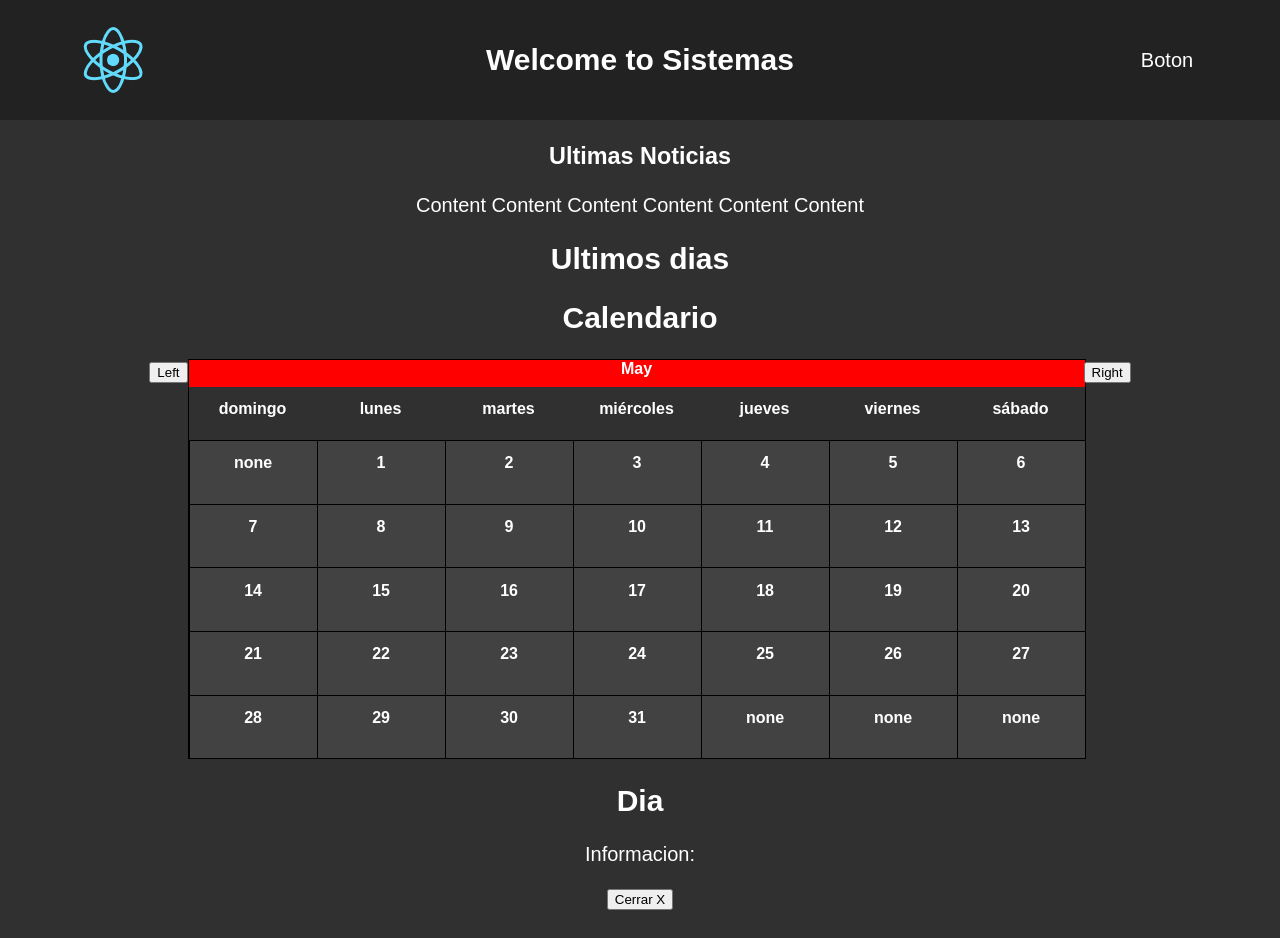
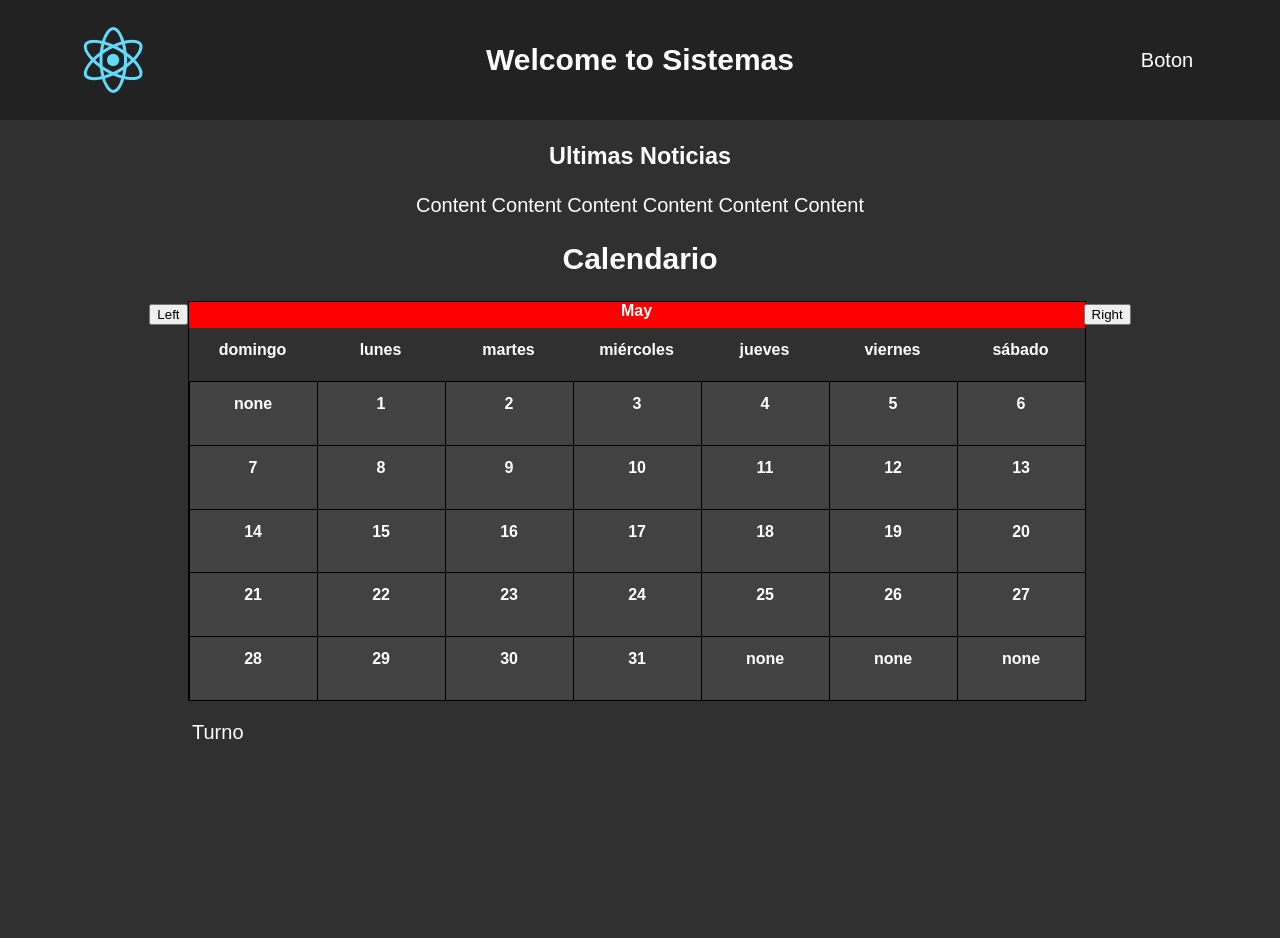
Before and after one commit to Ale9Hack/react-front-end-test, a React (Create React App) app: page / in a window 1280 px wide. Shown: the top 938 px of the page. Built offline with nearby package versions, Linux system fonts and the light colour scheme.

Commit message:
chenges 2

```diff
--- a/src/App.css
+++ b/src/App.css
@@ -64,6 +64,13 @@ body {
 
 #Days .calendar .container .page h2 {
   font-size: 1rem; }
+
+#Days #preview {
+  height: 50vh;
+  display: flex;
+  flex-flow: row wrap;
+  width: 70%;
+  margin: 0 auto; }
 
 #Turns > ul {
   display: flex;
--- a/src/App.scss
+++ b/src/App.scss
@@ -77,6 +77,14 @@ font-size: 1rem;
 }
 }
 }
+#preview{
+height: 50vh;
+display: flex;
+flex-flow: row wrap;
+width: 70%;
+margin: 0 auto;
+}
+
 }
 #Turns{
 
--- a/src/api.js
+++ b/src/api.js
@@ -100,8 +100,9 @@ fixedDays()
 
   for (var i = 1; i <= daysInMonth; i++) {
   let date=currentDay;
-  let day=moment(currentDay).format('D');
-  days.push({day:day,date:currentDay._d,schedule:'tarde'})
+  let day=moment(currentDay).format('D');;
+  let fullDay=moment(currentDay).format('dddd D');
+  days.push({day:day,fullDay:fullDay,date:currentDay._d,schedule:'tarde'})
   currentDay=moment(currentDay).add(1,'d');
   }
 
--- a/src/component/days.js
+++ b/src/component/days.js
@@ -1,11 +1,10 @@
 import React, { Component } from 'react';
+import PropTypes from 'prop-types';
 import api from '../api';
-import PropTypes from 'prop-types';
-
 //static props declatation
 const Day=(props)=>{
 return(
-<article onClick={props.handleClick} className={props.status+' Day'} data-day={props.date}>
+<article onClick={props.handleClick} className={props.status+' Day'} data-day={props.fullDay}>
   <div className='container'>
     <h2>{props.day}</h2>
   </div>
@@ -24,10 +23,16 @@ return(
 }
 
 const Preview=(props)=>{
+if(props.day){
+var button = <button type='button'>Continuar</button>;
+}
 return(
 <section id='preview'>
-<h2>Dia</h2>
-<p>Informacion:</p>
+<h2>{props.day}</h2>
+<p>Turno</p>
+<footer>
+{button}
+</footer>
 </section>
 );
 }
@@ -37,7 +42,7 @@ export default class Days  extends Component{
   constructor(props) {
     super(props)
     this.state={months:[],
-      dayOfWeekStr:[]}
+      dayOfWeekStr:[],currentDay:''}
     };
     componentDidMount() {
       api.createCalendar(null,{months:this.state.months}).then((res)=>{
@@ -45,7 +50,10 @@ export default class Days  extends Component{
       });
   }
 handleClick(event){
-this.props.passDaytoTurn(event)
+let day=event.currentTarget.getAttribute('data-day');
+console.log(day);
+this.setState({currentDay:day})
+//this.props.passDaytoTurn(event)
 }
 moveCalendar (event){
 event.preventDefault()
@@ -64,7 +72,6 @@ else{
   render(){
     return (
       <section id='Days'>
-        <h2>Ultimos dias</h2>
         <h2>Calendario</h2>
         <section className='calendar'>
          <section className='calendar-left-container'>
@@ -86,7 +93,7 @@ else{
              <Day key={dayIndex} day={day.day} schedule={day.schedule}  month={day.month} year={day.year}/>
         ))}
         {month.days.map((day,dayIndex)=>(
-        <Day key={dayIndex} date={day.date}  day={day.day} schedule={day.schedule} handleClick={this.handleClick.bind(this)}  month={day.month} year={day.year}/>
+        <Day key={dayIndex} date={day.date}  day={day.day} fullDay={day.fullDay} schedule={day.schedule} handleClick={this.handleClick.bind(this)}  month={day.month} year={day.year}/>
       ))}
 
       {month.nextDays.map((day,dayIndex)=>(
@@ -97,7 +104,7 @@ else{
         ))}
        </div>
       </section>
-      <Preview />
+      <Preview day={this.state.currentDay}/>
         </section>
 )
 }
```
